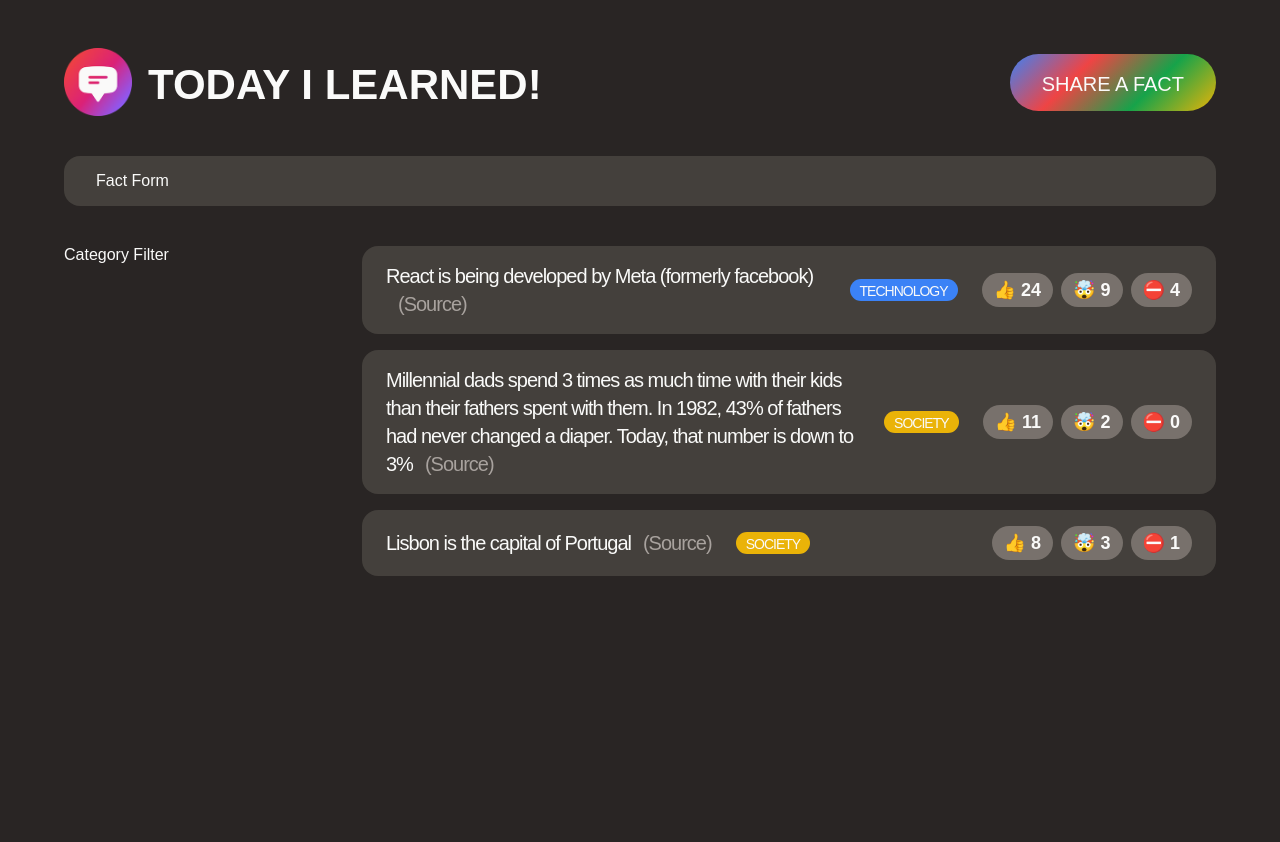
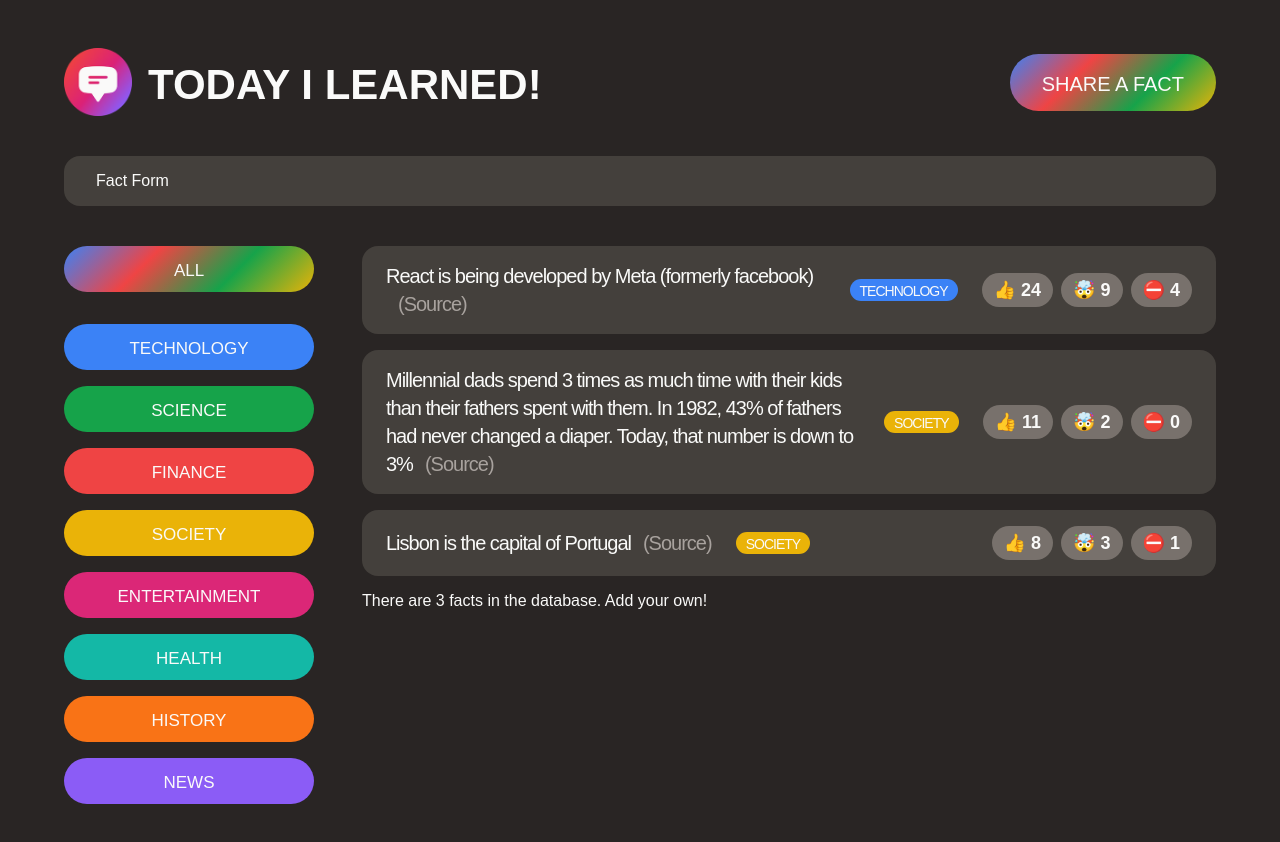
Before and after one commit to gah-code/today-i-learned, a React (Create React App) app: page / in a window 1280 px wide. Shown: the top 842 px of the page. Before the commit the page ends 800 px from the top, so only its background shows below. Built offline with nearby package versions, Linux system fonts and the light colour scheme; a web font is replaced by a local one.

Commit message:
rendering list of categories

```diff
--- a/src/App.js
+++ b/src/App.js
@@ -1,15 +1,4 @@
 import './style.css';
-
-const CATEGORIES = [
-  { name: 'technology', color: '#3b82f6' },
-  { name: 'science', color: '#16a34a' },
-  { name: 'finance', color: '#ef4444' },
-  { name: 'society', color: '#eab308' },
-  { name: 'entertainment', color: '#db2777' },
-  { name: 'health', color: '#14b8a6' },
-  { name: 'history', color: '#f97316' },
-  { name: 'news', color: '#8b5cf6' },
-];
 
 const initialFacts = [
   {
@@ -74,8 +63,38 @@
   return <form className='fact-form'> Fact Form </form>;
 }
 
+const CATEGORIES = [
+  { name: 'technology', color: '#3b82f6' },
+  { name: 'science', color: '#16a34a' },
+  { name: 'finance', color: '#ef4444' },
+  { name: 'society', color: '#eab308' },
+  { name: 'entertainment', color: '#db2777' },
+  { name: 'health', color: '#14b8a6' },
+  { name: 'history', color: '#f97316' },
+  { name: 'news', color: '#8b5cf6' },
+];
+
 function CategoryFilter() {
-  return <aside> Category Filter </aside>;
+  return (
+    <aside>
+      <ul>
+        <li className='category'>
+          <button className='btn btn-all-categories'>All</button>
+        </li>
+
+        {CATEGORIES.map((cat) => (
+          <li key={cat.name} className='category'>
+            <button
+              className='btn btn-category'
+              style={{ backgroundColor: cat.color }}
+            >
+              {cat.name}
+            </button>
+          </li>
+        ))}
+      </ul>
+    </aside>
+  );
 }
 
 function FactList() {
@@ -83,10 +102,19 @@
 
   return (
     <section>
-      {' '}
       <ul className='facts-list'>
         {facts.map((fact) => (
-          <li key={fact.id} className='fact'>
+          <Fact key={fact.id} fact={fact} />
+        ))}
+      </ul>
+      <p>There are {facts.length} facts in the database. Add your own!</p>
+    </section>
+  );
+}
+
+function Fact({ fact }) {
+  return (
+    <li className='fact'>
       <p>
         {fact.text}
         <a className='source' href={fact.source} target='_blank'>
@@ -97,9 +125,8 @@
       <span
         className='tag'
         style={{
-                backgroundColor: CATEGORIES.find(
-                  (cat) => cat.name === fact.category
-                ).color,
+          backgroundColor: CATEGORIES.find((cat) => cat.name === fact.category)
+            .color,
         }}
       >
         {fact.category}
@@ -111,9 +138,6 @@
         <button> ⛔️ {fact.votesFalse}</button>
       </div>
     </li>
-        ))}
-      </ul>{' '}
-    </section>
   );
 }
 
```
Lines whose indentation alone changed are shown as unchanged.
